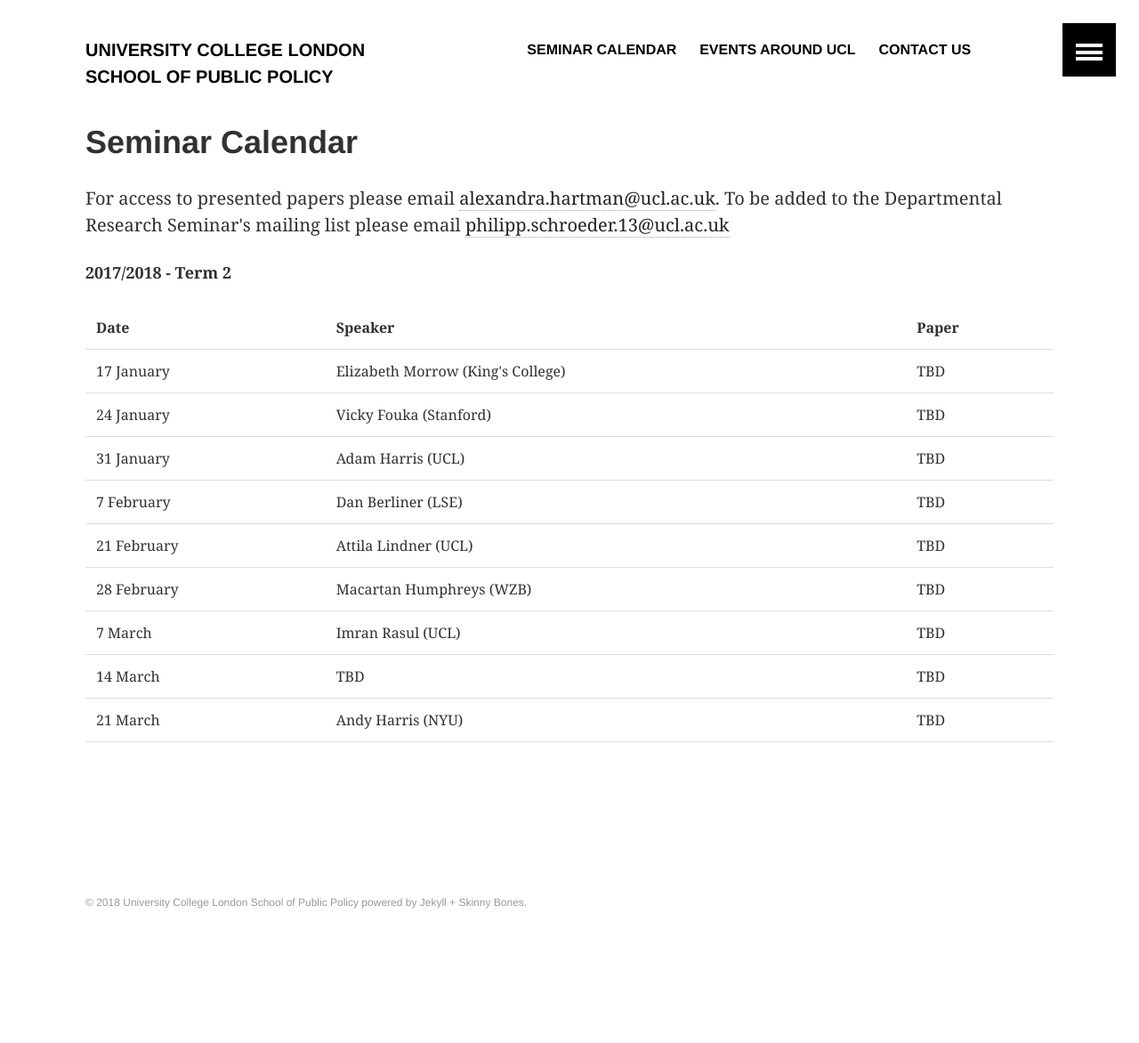
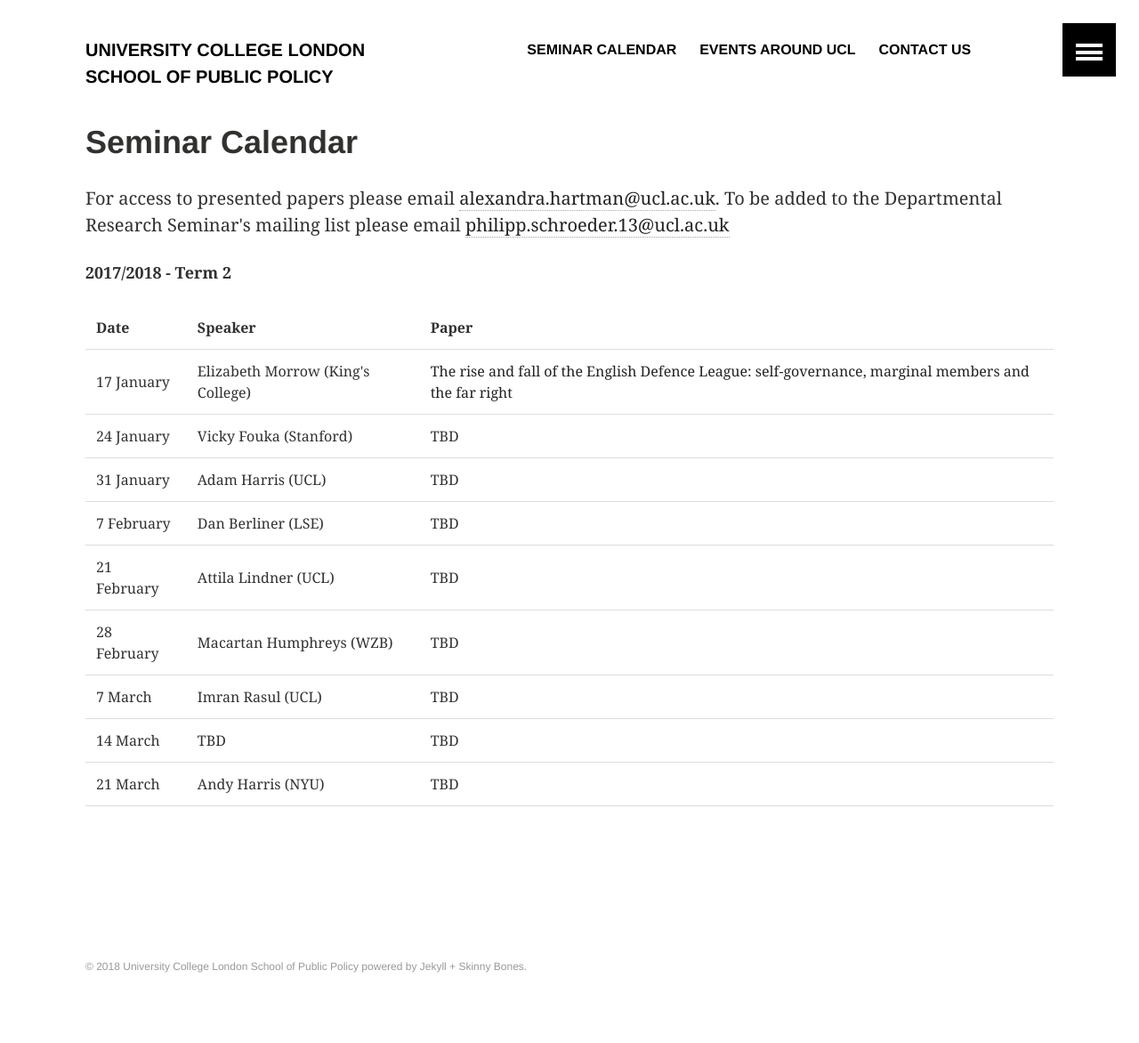
Before and after one commit to phischroeder/drs_page, a Jekyll site: the page built from calendar/index.html, in a window 1280 px wide. Shown: the whole page at 89% size. Built offline with Jekyll 4.4.1, drawn with Linux system fonts in a browser that asks for light colours; before the commit the page ends 1100 px from its top, so only the background shows below that.

Commit message:
Update index.html

```diff
--- a/calendar/index.html
+++ b/calendar/index.html
@@ -15,7 +15,8 @@ title: "Seminar Calendar"
    <TR>
      <TD>17 January</TD>
      <TD>Elizabeth Morrow (King's College)</TD>
-     <TD>TBD</TD>
+     <TD><a href = "https://moodle.ucl.ac.uk/mod/resource/view.php?id=3288163" target = "_blank" >The rise and fall of the English Defence League: self-governance, marginal members
+and the far right</a></TD>
    </TR>
    <TR>
      <TD>24 January</TD>
```
